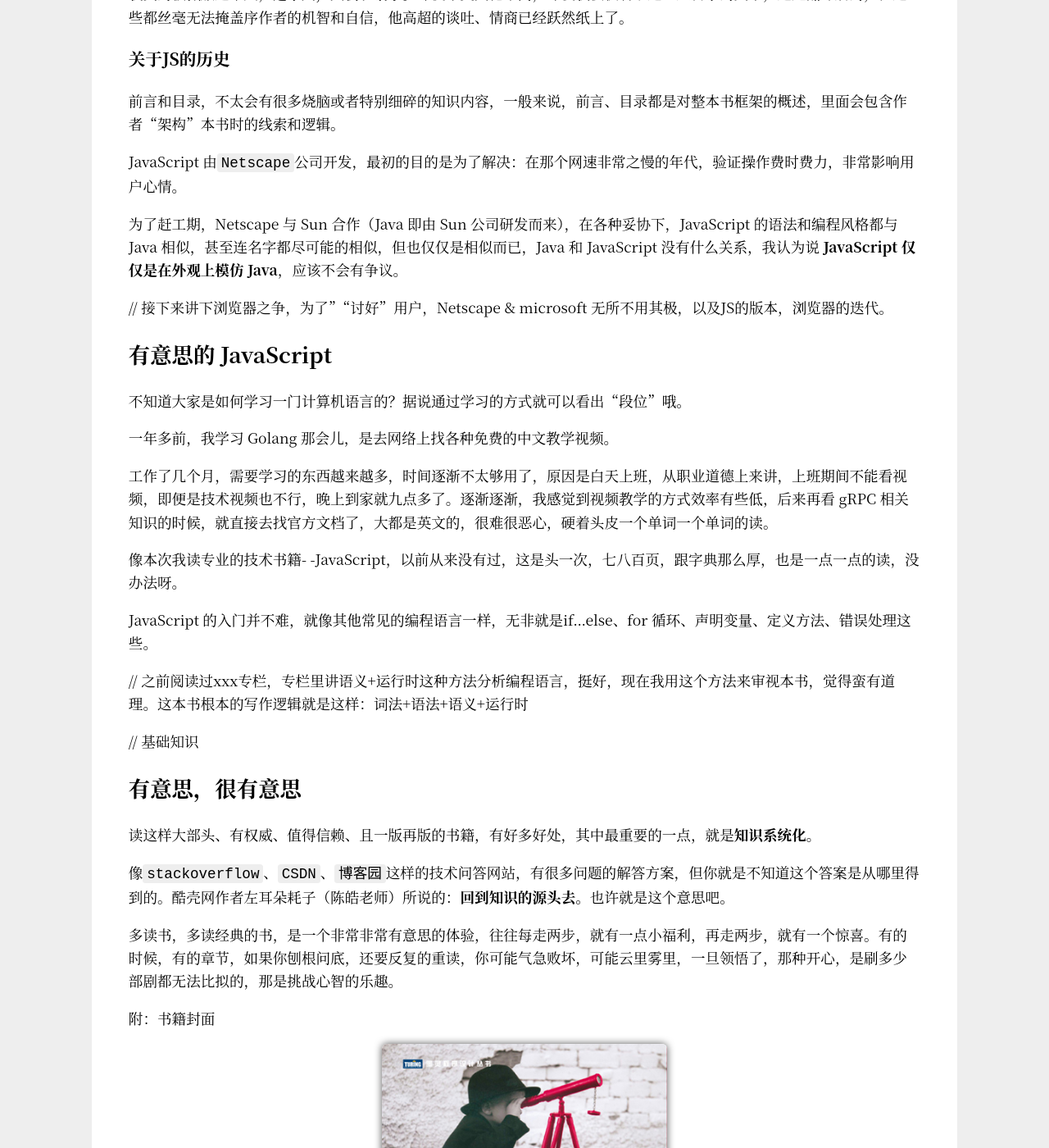
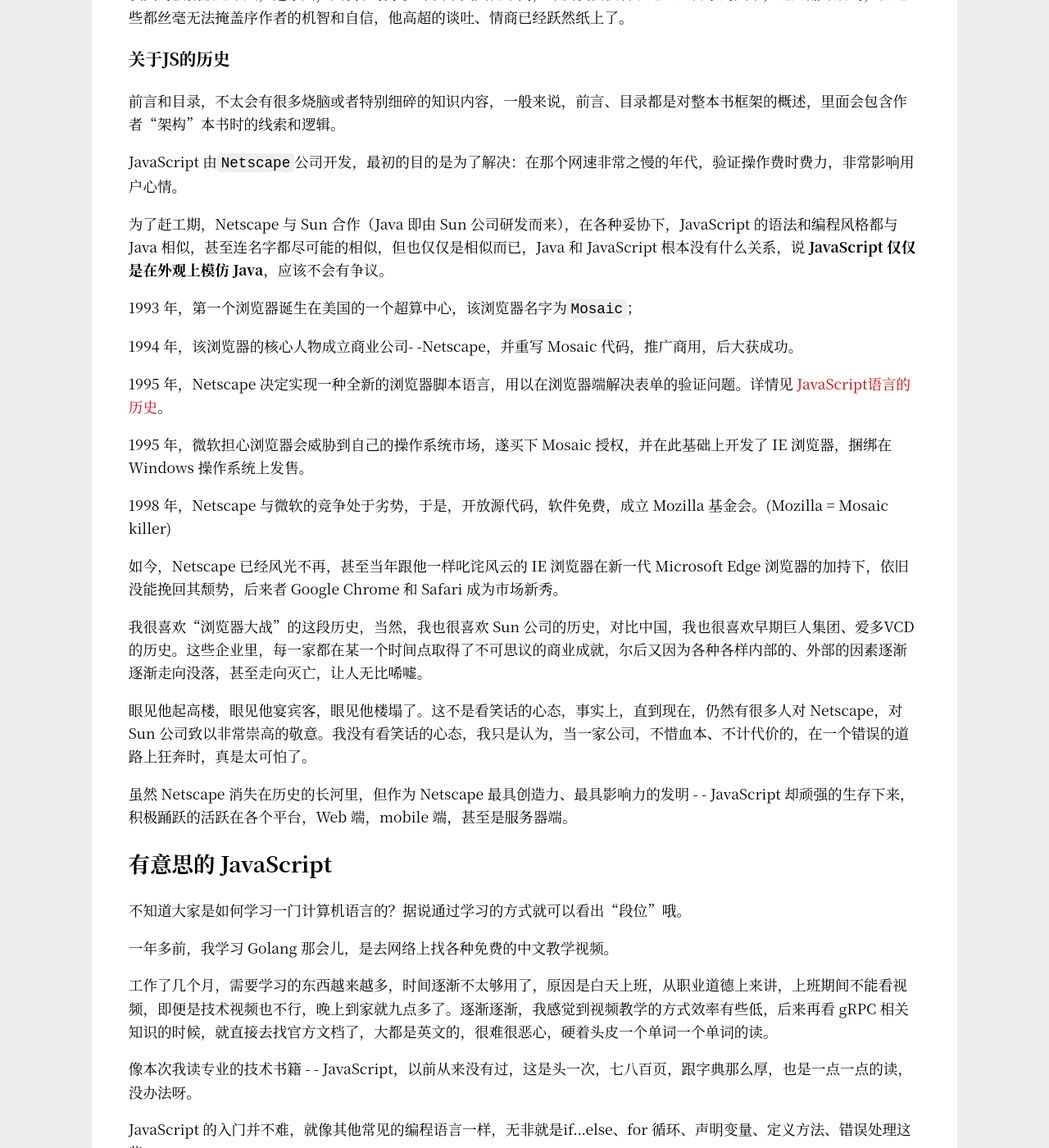
Before and after one commit to Haiyung/haiyung.github.io, a Jekyll site: the page built from _posts/2019-12-01-after-reading-professional-js-for-web-devs.md, in a window 1280 px wide and 1400 px high, scrolled down 1492 px. Shown: the whole window at 82% size. Built offline with Jekyll 4.4.1, drawn with Linux system fonts in a browser that asks for light colours.

Commit message:
update one article about JS

```diff
--- a/_posts/2019-12-01-after-reading-professional-js-for-web-devs.md
+++ b/_posts/2019-12-01-after-reading-professional-js-for-web-devs.md
@@ -47,11 +47,25 @@
 
 JavaScript 由`Netscape`公司开发，最初的目的是为了解决：在那个网速非常之慢的年代，验证操作费时费力，非常影响用户心情。
 
-为了赶工期，Netscape 与 Sun 合作（Java 即由 Sun 公司研发而来），在各种妥协下，JavaScript 的语法和编程风格都与 Java 相似，甚至连名字都尽可能的相似，但也仅仅是相似而已，Java 和 JavaScript 没有什么关系，我认为说 **JavaScript 仅仅是在外观上模仿 Java**，应该不会有争议。
+为了赶工期，Netscape 与 Sun 合作（Java 即由 Sun 公司研发而来），在各种妥协下，JavaScript 的语法和编程风格都与 Java 相似，甚至连名字都尽可能的相似，但也仅仅是相似而已，Java 和 JavaScript 根本没有什么关系，说 **JavaScript 仅仅是在外观上模仿 Java**，应该不会有争议。
 
-// 接下来讲下浏览器之争，为了""讨好"用户，Netscape & microsoft 无所不用其极，以及JS的版本，浏览器的迭代。
+1993 年，第一个浏览器诞生在美国的一个超算中心，该浏览器名字为`Mosaic`；
 
+1994 年，该浏览器的核心人物成立商业公司- -Netscape，并重写 Mosaic 代码，推广商用，后大获成功。
 
+1995 年，Netscape 决定实现一种全新的浏览器脚本语言，用以在浏览器端解决表单的验证问题。详情见 [JavaScript语言的历史](https://javascript.ruanyifeng.com/introduction/history.html)。
+
+1995 年，微软担心浏览器会威胁到自己的操作系统市场，遂买下 Mosaic 授权，并在此基础上开发了 IE 浏览器，捆绑在 Windows 操作系统上发售。
+
+1998 年，Netscape 与微软的竞争处于劣势，于是，开放源代码，软件免费，成立 Mozilla 基金会。(Mozilla = Mosaic killer)
+
+如今，Netscape 已经风光不再，甚至当年跟他一样叱诧风云的 IE 浏览器在新一代 Microsoft Edge 浏览器的加持下，依旧没能挽回其颓势，后来者 Google Chrome 和 Safari 成为市场新秀。
+
+我很喜欢“浏览器大战”的这段历史，当然，我也很喜欢 Sun 公司的历史，对比中国，我也很喜欢早期巨人集团、爱多VCD的历史。这些企业里，每一家都在某一个时间点取得了不可思议的商业成就，尔后又因为各种各样内部的、外部的因素逐渐逐渐走向没落，甚至走向灭亡，让人无比唏嘘。
+
+眼见他起高楼，眼见他宴宾客，眼见他楼塌了。这不是看笑话的心态，事实上，直到现在，仍然有很多人对 Netscape，对 Sun 公司致以非常崇高的敬意。我没有看笑话的心态，我只是认为，当一家公司，不惜血本、不计代价的，在一个错误的道路上狂奔时，真是太可怕了。
+
+虽然 Netscape 消失在历史的长河里，但作为 Netscape 最具创造力、最具影响力的发明 - - JavaScript 却顽强的生存下来，积极踊跃的活跃在各个平台，Web 端，mobile 端，甚至是服务器端。
 
 ## 有意思的 JavaScript
 
@@ -61,7 +75,7 @@
 
 工作了几个月，需要学习的东西越来越多，时间逐渐不太够用了，原因是白天上班，从职业道德上来讲，上班期间不能看视频，即便是技术视频也不行，晚上到家就九点多了。逐渐逐渐，我感觉到视频教学的方式效率有些低，后来再看 gRPC 相关知识的时候，就直接去找官方文档了，大都是英文的，很难很恶心，硬着头皮一个单词一个单词的读。
 
-像本次我读专业的技术书籍- -JavaScript，以前从来没有过，这是头一次，七八百页，跟字典那么厚，也是一点一点的读，没办法呀。
+像本次我读专业的技术书籍 - - JavaScript，以前从来没有过，这是头一次，七八百页，跟字典那么厚，也是一点一点的读，没办法呀。
 
 JavaScript 的入门并不难，就像其他常见的编程语言一样，无非就是if...else、for 循环、声明变量、定义方法、错误处理这些。
 
```
